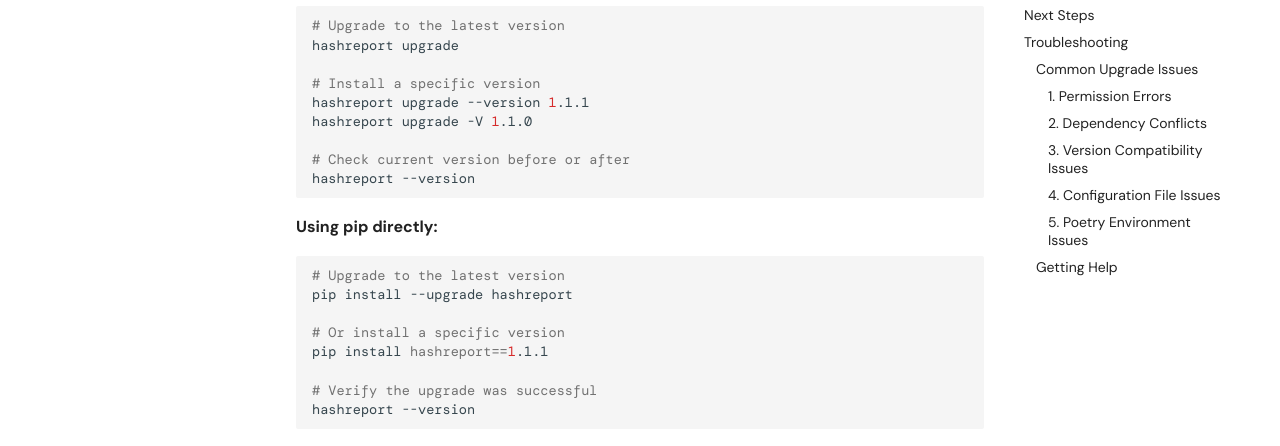
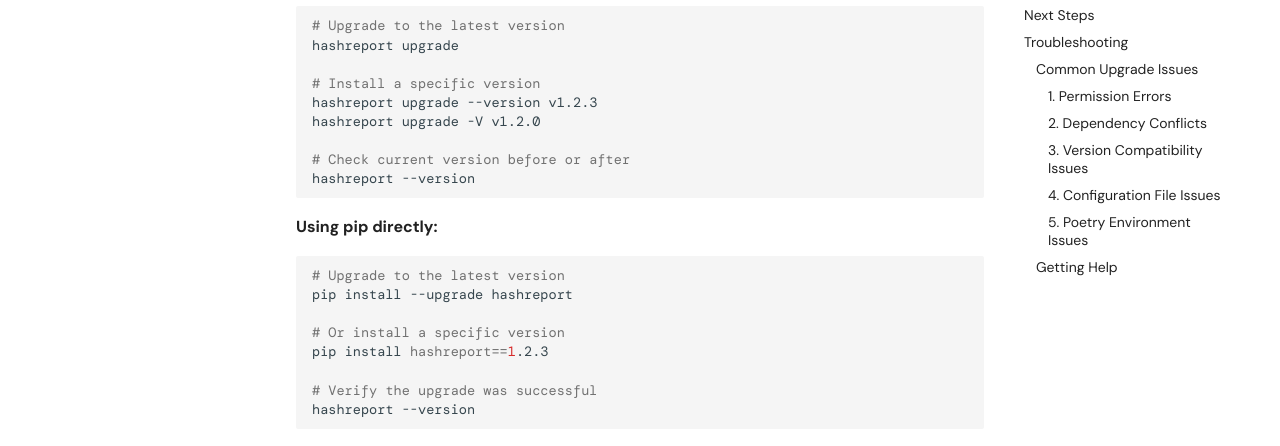
Before and after one commit to madebyjake/hashreport, an MkDocs documentation site: the page built from docs/upgrade.md, in a window 1280 px wide and 900 px high. Shown: the part 437-883 px from the top of the window. Built offline with MkDocs 1.6.1 and Material for MkDocs 9.7.7, drawn with Linux system fonts in a browser that asks for light colours; some web fonts are replaced; comment, search, counter and statistics services are not loaded; the version menu is left out.

Commit message:
docs: fix inconsistency in upgrade and installation instructions

````diff
--- a/docs/install.md
+++ b/docs/install.md
@@ -17,7 +17,7 @@ To upgrade **hashreport**, you can use the built-in command or pip:
 ```bash
 # Recommended: use the upgrade command (same Python as hashreport)
 hashreport upgrade
-hashreport upgrade --version 1.1.1   # specific version
+hashreport upgrade --version 1.2.3   # specific version
 
 # Or use pip directly
 pip install --upgrade hashreport
--- a/docs/upgrade.md
+++ b/docs/upgrade.md
@@ -15,8 +15,8 @@ If you installed **hashreport** using `pip`, you can upgrade it in either of the
 hashreport upgrade
 
 # Install a specific version
-hashreport upgrade --version 1.1.1
-hashreport upgrade -V 1.1.0
+hashreport upgrade --version v1.2.3
+hashreport upgrade -V v1.2.0
 
 # Check current version before or after
 hashreport --version
@@ -29,7 +29,7 @@ hashreport --version
 pip install --upgrade hashreport
 
 # Or install a specific version
-pip install hashreport==1.1.1
+pip install hashreport==1.2.3
 
 # Verify the upgrade was successful
 hashreport --version
@@ -172,7 +172,7 @@ If the new version has compatibility issues:
 
 ```bash
 # Downgrade to previous version
-pip install --upgrade hashreport==0.9.0
+pip install --upgrade hashreport==1.2.3
 
 # Or install a specific working version
 pip install hashreport==0.8.5
````
Also changed, not shown: docs/contributing.md (+2 -2 lines), 2 other files.
